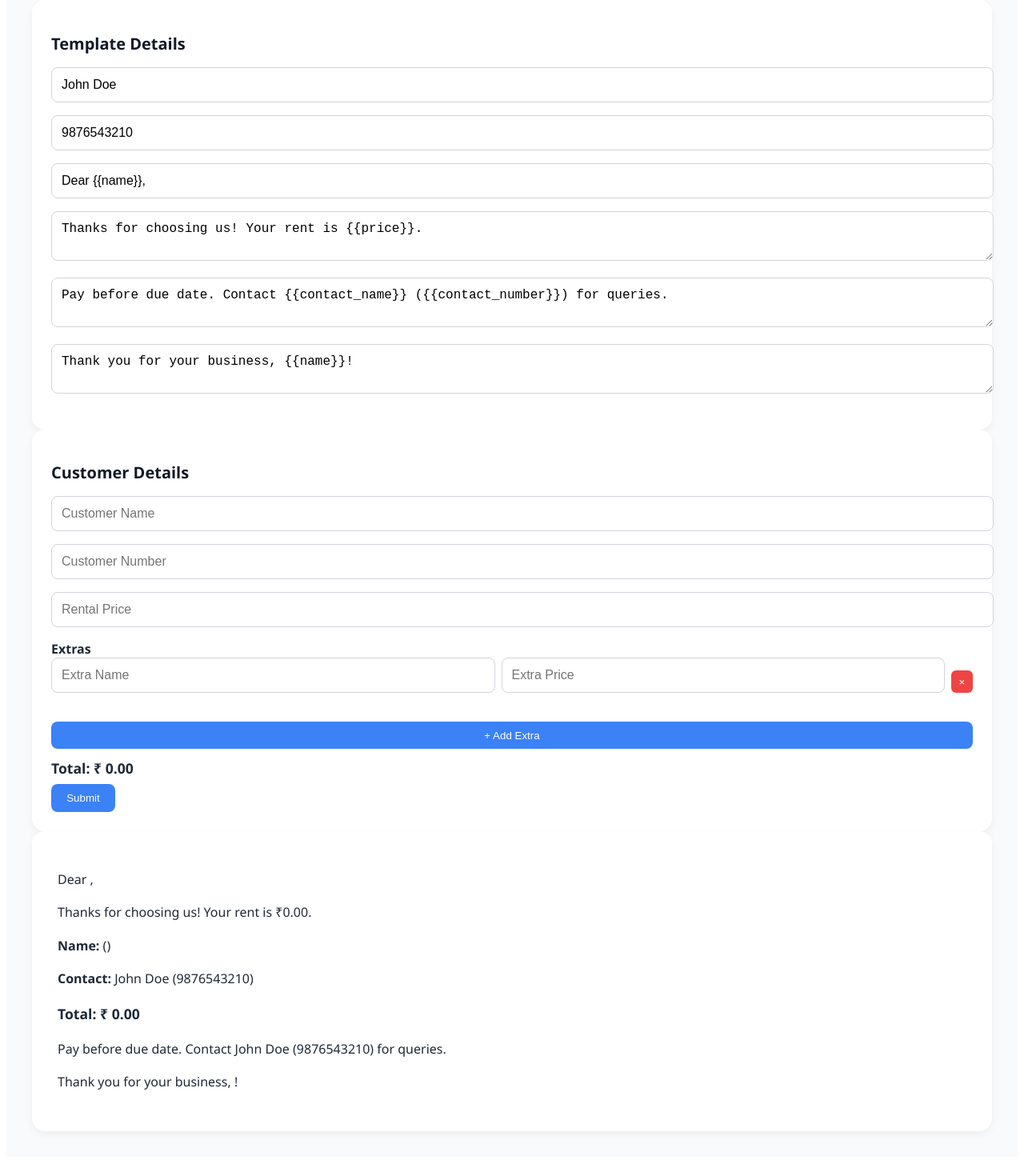
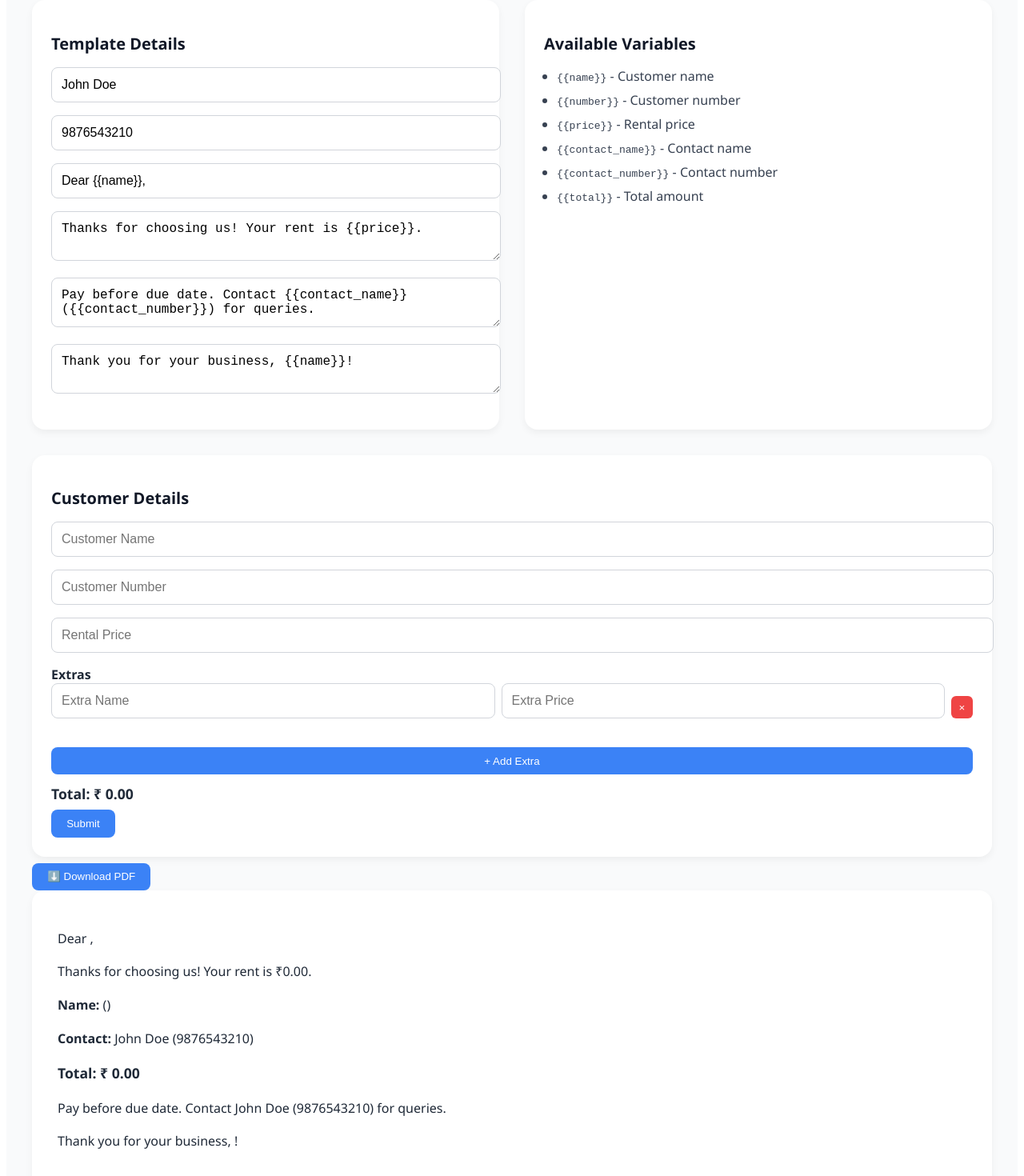
Before and after one commit to ArunSelvan25/rc, a Next.js app: page / in a window 1280 px wide. Shown: the part 40-1510 px from the top of the page at 80% size. Built offline with nearby package versions, Linux system fonts and the light colour scheme.

Commit message:
Update page.tsx

```diff
--- a/app/page.tsx
+++ b/app/page.tsx
@@ -1,8 +1,11 @@
 'use client';
 
 import { useState, useEffect } from 'react';
+import { useRef } from 'react';
 
 export default function Home() {
+  const previewRef = useRef<HTMLDivElement>(null);
+
   const [template, setTemplate] = useState({
     contactName: 'John Doe',
     contactNumber: '9876543210',
@@ -53,6 +56,24 @@ export default function Home() {
       .replace(/{{\s*total\s*}}/g, `₹${total.toFixed(2)}`);
   };
 
+  const handleDownload = async () => {
+    const element = document.getElementById('previewContent');
+    if (!element) return;
+
+    const html2pdf = (await import('html2pdf.js')).default;
+
+    html2pdf()
+      .from(element)
+      .set({
+        margin: 0.5,
+        filename: `${customer.name || 'preview'}.pdf`,
+        html2canvas: { scale: 2 },
+        jsPDF: { unit: 'in', format: 'letter', orientation: 'portrait' }
+      })
+      .save();
+  };
+
+
   useEffect(() => {
     const main = parseFloat(customer.price) || 0;
     const extraTotal = extras.reduce((sum, e) => sum + parseFloat(e.price?.toString() || '0'), 0);
@@ -97,16 +118,44 @@ export default function Home() {
 
   return (
     <div className="container">
-      {/* Template Form */}
-      <div className="formBox">
-        <h2>Template Details</h2>
-        {Object.keys(template).map(key => (
-          (key === 'body' || key.includes('notes')) ? (
-            <textarea key={key} name={key} value={template[key as keyof typeof template]} onChange={handleTemplateChange} placeholder={key.replace(/_/g, ' ')} />
-          ) : (
-            <input key={key} name={key} value={template[key as keyof typeof template]} onChange={handleTemplateChange} placeholder={key.replace(/_/g, ' ')} />
-          )
-        ))}
+      {/* Template Form & Variables */}
+      <div className="formSection">
+        {/* Template Form */}
+        <div className="formBox">
+          <h2>Template Details</h2>
+          {Object.keys(template).map(key =>
+            key === 'body' || key.includes('notes') ? (
+              <textarea
+                key={key}
+                name={key}
+                value={template[key as keyof typeof template]}
+                onChange={handleTemplateChange}
+                placeholder={key.replace(/_/g, ' ')}
+              />
+            ) : (
+              <input
+                key={key}
+                name={key}
+                value={template[key as keyof typeof template]}
+                onChange={handleTemplateChange}
+                placeholder={key.replace(/_/g, ' ')}
+              />
+            )
+          )}
+        </div>
+
+        {/* Variables List */}
+        <div className="formBox variableBox">
+          <h2>Available Variables</h2>
+          <ul>
+            <li><code>{'{{name}}'}</code> - Customer name</li>
+            <li><code>{'{{number}}'}</code> - Customer number</li>
+            <li><code>{'{{price}}'}</code> - Rental price</li>
+            <li><code>{'{{contact_name}}'}</code> - Contact name</li>
+            <li><code>{'{{contact_number}}'}</code> - Contact number</li>
+            <li><code>{'{{total}}'}</code> - Total amount</li>
+          </ul>
+        </div>
       </div>
 
       {/* Customer Form */}
@@ -142,7 +191,11 @@ export default function Home() {
       </div>
 
       {/* Preview */}
-      <div className="previewBox">
+      <button className="downloadBtn" onClick={handleDownload}>
+        ⬇️ Download PDF
+      </button>
+      <div className="previewBox" id="previewContent">
+
         <div>
           {template.greetingMessage && <p>{renderTemplate(template.greetingMessage, { ...template, ...customer, total })}</p>}
           {template.body && <p>{renderTemplate(template.body, { ...template, ...customer, total })}</p>}
```
